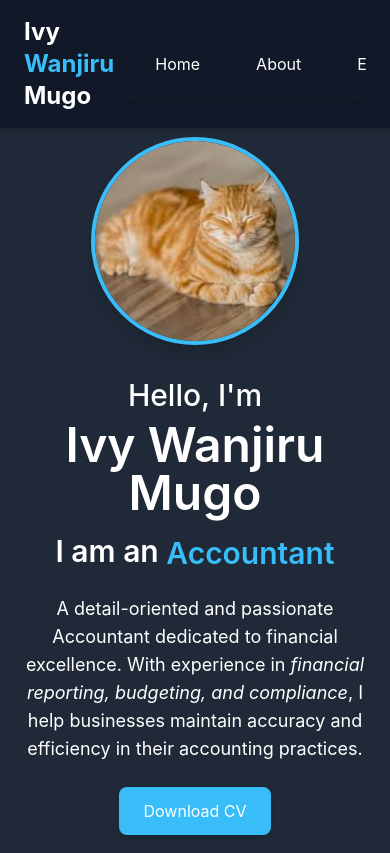
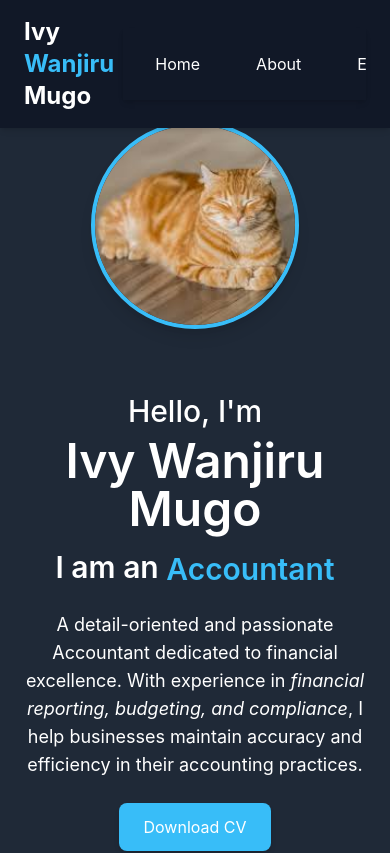
Before and after one commit to sheena849/Random, a React (Create React App) app in the folder super/: page / in a window 390 px wide. Shown: the top 853 px of the page. Built offline with nearby package versions, Linux system fonts and the light colour scheme.

Commit message:
Homapage

```diff
--- a/super/src/pages/Home.js
+++ b/super/src/pages/Home.js
@@ -5,20 +5,23 @@ import profileImage from "../assets/cat.jpeg";
 function Home() {
   return (
     <motion.section
-      className="home bg-gray-800 min-h-screen flex items-center justify-center py-8 mt-16" // Add mt-16 to create space from the navbar
+      className="home bg-gray-800 min-h-screen flex items-center justify-center py-8 mt-16" // Added mt-16 for space from navbar
       initial={{ opacity: 0 }}
       animate={{ opacity: 1 }}
       transition={{ duration: 0.8 }}
     >
-      <div className="home-container flex flex-col md:flex-row items-center justify-center gap-8 px-6 md:px-12 flex-wrap"> {/* Add flex-wrap */}
+      <div className="home-container flex flex-col md:flex-row items-center justify-center gap-8 px-6 md:px-12 flex-wrap">
+        {/* Profile Image */}
         <motion.img
           src={profileImage}
           alt="Ivy Wanjiru Mugo"
-          className="profile-image w-52 h-52 md:w-72 md:h-72 rounded-full shadow-lg object-cover border-4 border-sky-400 glow-effect"
-          initial={{ x: -100, opacity: 0 }}
-          animate={{ x: 0, opacity: 1 }}
+          className="profile-image w-52 h-52 md:w-72 md:h-72 rounded-full shadow-lg object-cover border-4 border-sky-400 glow-effect mb-8 md:mb-0" // Added margin for mobile
+          initial={{ y: -100, opacity: 0 }} // Adjusting for better entry animation
+          animate={{ y: 0, opacity: 1 }}
           transition={{ duration: 0.8 }}
         />
+
+        {/* Text Section */}
         <motion.div
           className="home-text text-center md:text-left text-white"
           initial={{ x: 100, opacity: 0 }}
@@ -35,7 +38,7 @@ function Home() {
               animate={{ width: "auto" }}
               transition={{
                 duration: 3,
-                ease: "easeInOut", // Fixed easing type
+                ease: "easeInOut",
                 repeat: 0,
                 repeatType: "loop",
                 delay: 0.5,
```
